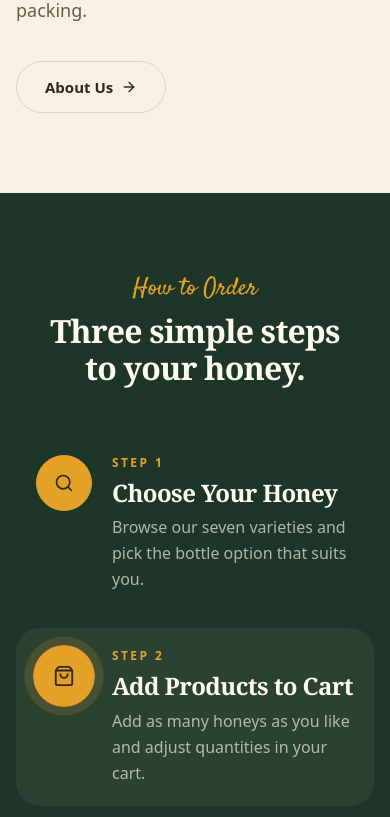
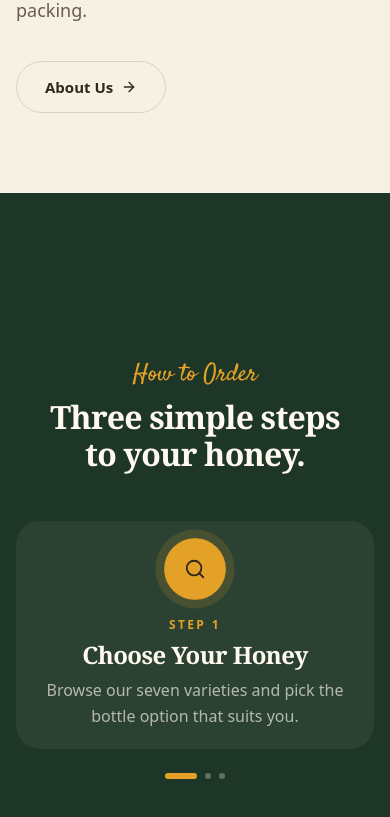
Before and after one commit to jishnuevolve-create/indianhoneypark, a React (Vite) app: page / in a window 390 px wide. Shown: the part 7499-8316 px from the top of the page. Built offline with nearby package versions, Linux system fonts and the light colour scheme.

Commit message:
Pin How to Order and move through the steps as you scroll
Co-Authored-By: Claude Sonnet 5.5 <noreply@anthropic.com>

```diff
--- a/src/components/home/HowToOrder.jsx
+++ b/src/components/home/HowToOrder.jsx
@@ -1,25 +1,41 @@
 import { ArrowRight } from 'lucide-react';
 import { howToOrderContent } from '../../data/homeContent';
-import { useStepsProgress } from '../../hooks/useStepsProgress';
+import { usePinnedSteps, useStepsProgress } from '../../hooks/useStepsProgress';
 import Button from '../common/Button';
 import Container from '../common/Container';
 import Icon from '../common/Icon';
 import SectionHeading from '../common/SectionHeading';
 
+// How much scrolling (in % of the screen height) each step gets while the section is pinned.
+const SCROLL_PER_STEP_VH = 70;
+
 /*
-  Three ordering steps that light up one by one, and a gold line that fills,
-  as the steps move up through the screen. The section scrolls normally (it is
-  not pinned), so scrolling never feels stuck here.
+  Three ordering steps. On most screens the section pins to the screen and each bit of
+  scrolling moves to the next step (the gold line fills as it goes). After the last step
+  it lets go and the page continues to the next section. On short screens, or for people
+  who prefer less motion, it is a normal section whose steps light up as they scroll by.
 */
 function HowToOrder() {
   const { eyebrow, heading, steps } = howToOrderContent;
-  const { stepsRef, lineRef, activeStep } = useStepsProgress(steps.length);
+  const isPinned = usePinnedSteps();
+  const { sectionRef, stepsRef, lineRef, activeStep } = useStepsProgress(steps.length, {
+    pinned: isPinned,
+  });
 
   return (
     <section
+      ref={sectionRef}
       id="how-to-order"
       aria-labelledby="how-heading"
-      className="bg-forest py-20 text-warm-white lg:py-28"
+      className="bg-forest text-warm-white"
+      style={isPinned ? { height: `${100 + steps.length * SCROLL_PER_STEP_VH}vh` } : undefined}
+    >
+      <div
+        className={
+          isPinned
+            ? 'sticky top-0 flex h-svh flex-col justify-center pt-[var(--header-h)] pb-8'
+            : 'py-20 lg:py-28'
+        }
       >
         <Container>
           <SectionHeading id="how-heading" eyebrow={eyebrow} title={heading} tone="light" />
@@ -47,7 +63,14 @@ function HowToOrder() {
                     aria-current={isCurrent ? 'step' : undefined}
                     className={`flex gap-5 rounded-3xl p-5 transition-all duration-500 md:flex-col md:items-center md:p-6 md:text-center ${
                       isCurrent ? 'bg-warm-white/[0.06]' : ''
-                  } ${isReached ? 'opacity-100' : 'opacity-40'}`}
+                    } ${isReached ? 'opacity-100' : 'opacity-40'} ${
+                      // Pinned on a phone: show one step at a time, centred, so it all fits on screen
+                      isPinned
+                        ? `max-md:flex-col max-md:items-center max-md:text-center ${
+                            isCurrent ? '' : 'max-md:hidden'
+                          }`
+                        : ''
+                    }`}
                   >
                     <span
                       className={`relative flex size-14 shrink-0 items-center justify-center rounded-full border transition-all duration-500 ${
@@ -69,6 +92,20 @@ function HowToOrder() {
                 );
               })}
             </ol>
+
+            {/* Phone only: which step you are on while the section is pinned */}
+            {isPinned && (
+              <div className="mt-6 flex justify-center gap-2 md:hidden" aria-hidden="true">
+                {steps.map((step, index) => (
+                  <span
+                    key={step.title}
+                    className={`h-1.5 rounded-full transition-all duration-500 ${
+                      index === activeStep ? 'w-8 bg-honey' : 'w-1.5 bg-warm-white/30'
+                    }`}
+                  />
+                ))}
+              </div>
+            )}
           </div>
 
           <div className="mt-10 flex justify-center lg:mt-12">
@@ -81,6 +118,18 @@ function HowToOrder() {
             </Button>
           </div>
         </Container>
+
+        {isPinned && (
+          <p
+            aria-hidden="true"
+            className={`mt-6 text-center text-xs tracking-[0.25em] text-warm-white/50 uppercase transition-opacity duration-500 ${
+              activeStep < steps.length - 1 ? 'opacity-100' : 'opacity-0'
+            }`}
+          >
+            Keep scrolling
+          </p>
+        )}
+      </div>
     </section>
   );
 }
--- a/src/hooks/useStepsProgress.js
+++ b/src/hooks/useStepsProgress.js
@@ -1,18 +1,42 @@
 import { useEffect, useRef, useState } from 'react';
 
+// Pinning needs a reasonably tall screen and is skipped for people who prefer less motion.
+const PINNED_QUERY = '(min-height: 640px) and (prefers-reduced-motion: no-preference)';
+
+// True when the "How to Order" section should pin to the screen while steps change.
+export function usePinnedSteps() {
+  const [isPinned, setIsPinned] = useState(() => window.matchMedia(PINNED_QUERY).matches);
+
+  useEffect(() => {
+    const query = window.matchMedia(PINNED_QUERY);
+    function update() {
+      setIsPinned(query.matches);
+    }
+    query.addEventListener('change', update);
+    return () => query.removeEventListener('change', update);
+  }, []);
+
+  return isPinned;
+}
+
 /*
-  Lights up steps one by one as a list of steps moves up through the screen
-  (the page scrolls normally — nothing is pinned).
+  Lights up steps one by one while the visitor scrolls.
 
-  - stepsRef: attach to the list of steps.
-  - lineRef: attach to the progress line's fill; it is scaled 0 → 1 directly
-    (no React re-render), reaching each step as that step lights up.
+  - pinned = true: the section stays fixed on screen (sticky) while the page scrolls through
+    its tall wrapper. Each part of the scroll moves to the next step; after the last step the
+    section lets go and the page continues to the next section. Attach `sectionRef` to the
+    tall wrapper.
+  - pinned = false: nothing is fixed; steps light up as the list moves up through the screen.
+    Attach `stepsRef` to the list.
+
+  - lineRef: attach to the progress line's fill; it is scaled 0 → 1 directly (no React re-render).
   - activeStep: which step is highlighted. React only re-renders when it changes.
-
-  Progress starts when the list's top reaches `startAt` of the screen height
-  (0.8 = 80% down the screen) and completes after it moves another `distance`.
 */
-export function useStepsProgress(stepCount, { startAt = 0.8, distance = 0.45 } = {}) {
+export function useStepsProgress(
+  stepCount,
+  { pinned = false, startAt = 0.8, distance = 0.45 } = {},
+) {
+  const sectionRef = useRef(null);
   const stepsRef = useRef(null);
   const lineRef = useRef(null);
   const [activeStep, setActiveStep] = useState(0);
@@ -21,12 +45,23 @@ export function useStepsProgress(stepCount, { startAt = 0.8, distance = 0.45 } =
     let frameId = null;
     function update() {
       frameId = null;
-      const list = stepsRef.current;
-      if (!list) return;
       const viewportHeight = window.innerHeight;
-      const raw =
-        (viewportHeight * startAt - list.getBoundingClientRect().top) / (viewportHeight * distance);
-      const progress = Math.min(1, Math.max(0, raw));
+      let progress;
+
+      if (pinned) {
+        const section = sectionRef.current;
+        if (!section) return;
+        const rect = section.getBoundingClientRect();
+        const scrollable = Math.max(1, rect.height - viewportHeight);
+        progress = Math.min(1, Math.max(0, -rect.top / scrollable));
+      } else {
+        const list = stepsRef.current;
+        if (!list) return;
+        const raw =
+          (viewportHeight * startAt - list.getBoundingClientRect().top) /
+          (viewportHeight * distance);
+        progress = Math.min(1, Math.max(0, raw));
+      }
 
       setActiveStep(Math.min(stepCount - 1, Math.floor(progress * stepCount)));
       if (lineRef.current && stepCount > 1) {
@@ -46,7 +81,7 @@ export function useStepsProgress(stepCount, { startAt = 0.8, distance = 0.45 } =
       window.removeEventListener('resize', scheduleUpdate);
       if (frameId !== null) cancelAnimationFrame(frameId);
     };
-  }, [stepCount, startAt, distance]);
+  }, [stepCount, pinned, startAt, distance]);
 
-  return { stepsRef, lineRef, activeStep };
+  return { sectionRef, stepsRef, lineRef, activeStep };
 }
```
Lines whose indentation alone changed are shown as unchanged.
